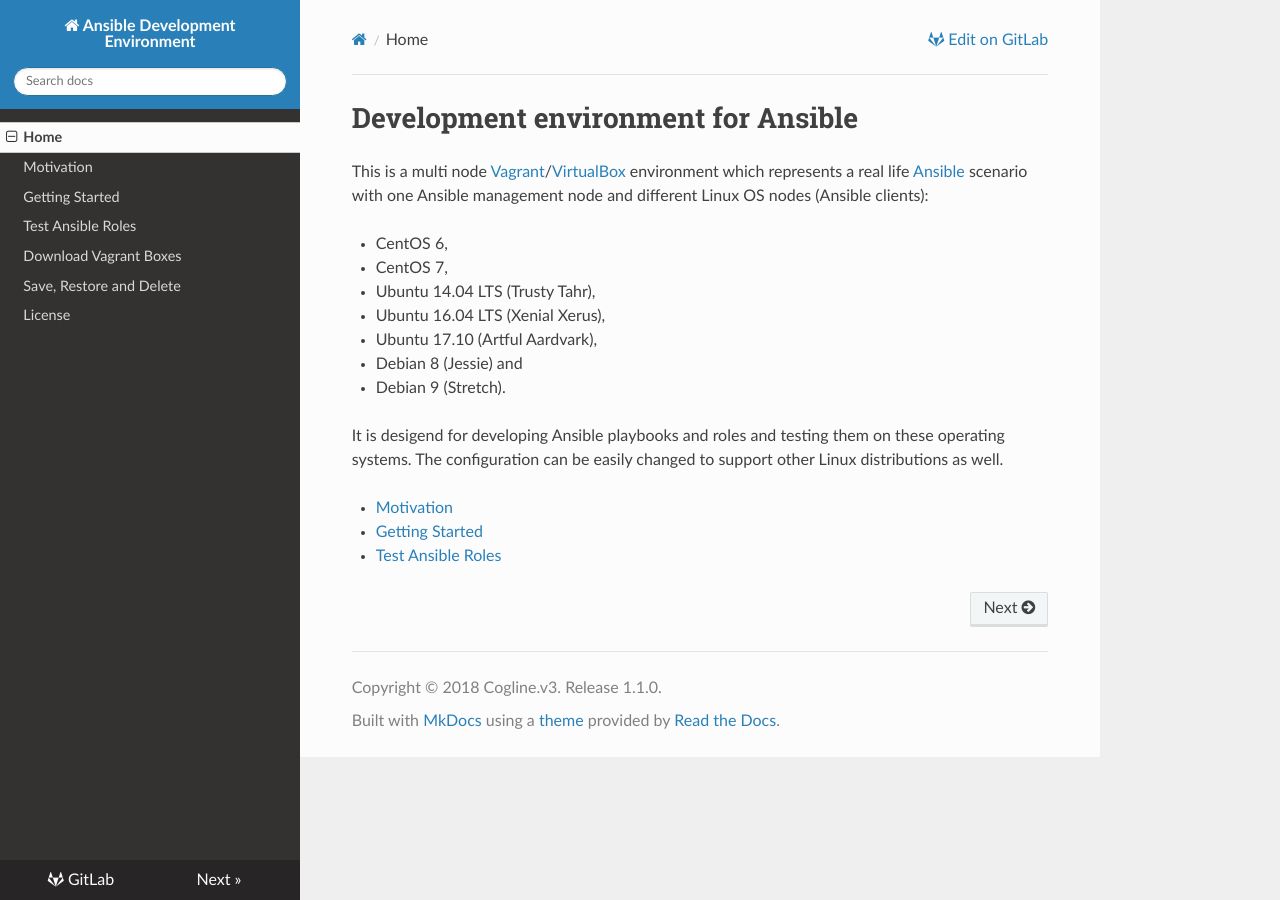
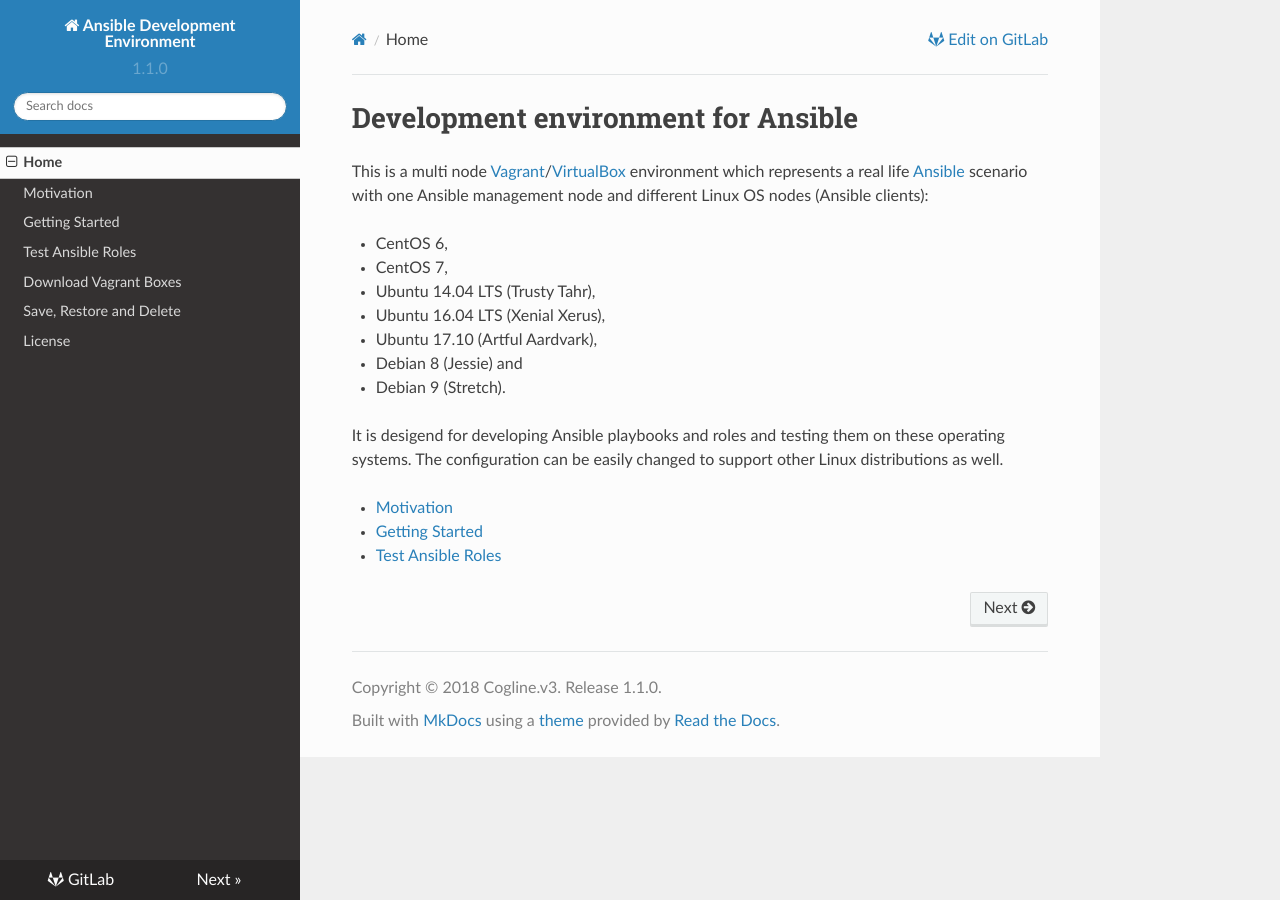
Before and after one commit to coglinev3/ansible-development, an MkDocs documentation site: the page built from docs/index.md, in a window 1280 px wide. Built offline with MkDocs 1.6.1, drawn with Linux system fonts in a browser that asks for light colours; nearby versions of some CDN libraries; old or Windows-style settings are respelled for this version of MkDocs.

Commit message:
Add edit_uri to mkdocs.yml

```diff
--- a/mkdocs.yml
+++ b/mkdocs.yml
@@ -4,6 +4,7 @@ site_description: A development environmwnt for Ansible.
 site_author: Cogline.v3
 
 repo_url: https://gitlab.com/cogline_vagrant/ansible-development
+edit_uri: https://gitlab.com/cogline_vagrant/ansible-development/tree/master/docs
 
 pages:
   - Home: index.md
@@ -32,5 +33,6 @@ extra:
       link: 'https://gitlab.com/cogline_vagrant/ansible-development.git'
     - type: 'github'
       link: 'https://github.com/coglinev3/vagrant-ansible-init'
+  version: 1.1.0
 
 copyright: Copyright &copy; 2018 Cogline.v3. Release 1.1.0.
```
